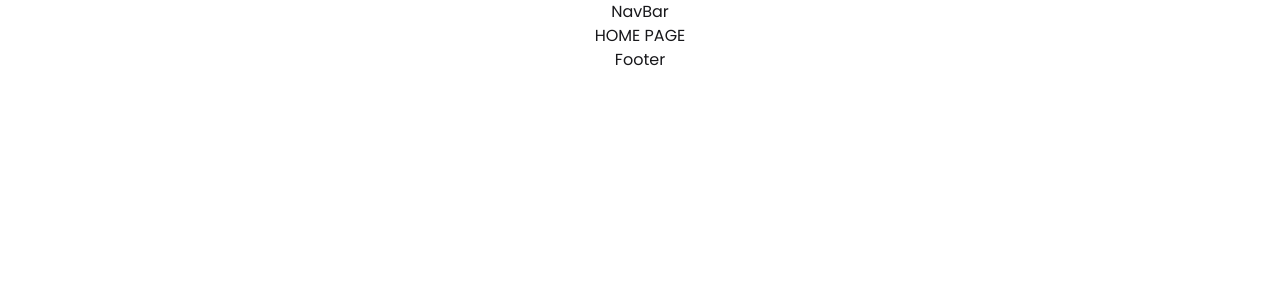
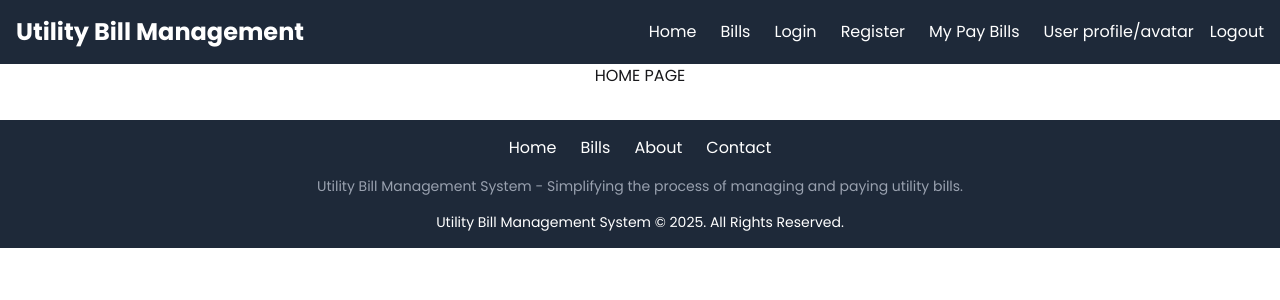
Before and after one commit to rabbi007/B12-A10_Utility-Bill-Management-Client, a React (Vite) app: page / in a window 1280 px wide. Shown: the top 300 px of the page. Built offline with nearby package versions, Linux system fonts and the light colour scheme.

Commit message:
Configured simple NavBar and Footer wothout functionalities

```diff
--- a/package.json
+++ b/package.json
@@ -17,6 +17,7 @@
     "react-dom": "^19.1.1",
     "react-icons": "^5.5.0",
     "react-router": "^7.9.4",
+    "react-router-dom": "^7.9.5",
     "react-toastify": "^11.0.5",
     "tailwindcss": "^4.1.17"
   },
--- a/src/Components/Footer.jsx
+++ b/src/Components/Footer.jsx
@@ -1,8 +1,40 @@
-import React from 'react';
+import React from "react";
 
 const Footer = () => {
   return (
-    <div>Footer</div>
+    <footer className="bg-gray-800 text-white py-4 mt-8">
+      <div className="container mx-auto text-center">
+        <div className="flex justify-center space-x-6">
+          <a href="/" className="hover:text-gray-400">
+            Home
+          </a>
+          <a href="/bills" className="hover:text-gray-400">
+            Bills
+          </a>
+          <a href="/about" className="hover:text-gray-400">
+            About
+          </a>
+          <a href="/contact" className="hover:text-gray-400">
+            Contact
+          </a>
+        </div>
+
+        {/* Short Description */}
+        <div className="mt-4 text-sm text-gray-400">
+          <p>
+            Utility Bill Management System - Simplifying the process of managing
+            and paying utility bills.
+          </p>
+        </div>
+
+        {/* Copyright Text */}
+        <div className="mt-4 text-sm">
+          <p>
+            Utility Bill Management System &copy; 2025. All Rights Reserved.
+          </p>
+        </div>
+      </div>
+    </footer>
   );
 };
 
--- a/src/Components/NavBar.jsx
+++ b/src/Components/NavBar.jsx
@@ -1,8 +1,38 @@
-import React from 'react';
+import React from "react";
+import { Link } from "react-router-dom"; // For routing between pages
 
 const NavBar = () => {
   return (
-    <div>NavBar</div>
+    <nav className="bg-gray-800 text-white p-4">
+      <div className="container mx-auto flex justify-between items-center">
+        {/* Logo */}
+        <div className="text-2xl font-bold">
+          <Link to="/">Utility Bill Management</Link>
+        </div>
+        <div className="flex space-x-6">
+          <Link to="/" className="hover:text-gray-400">
+            Home
+          </Link>
+          <Link to="/bills" className="hover:text-gray-400">
+            Bills
+          </Link>
+          <Link to="/login" className="hover:text-gray-400">
+            Login
+          </Link>
+          <Link to="/register" className="hover:text-gray-400">
+            Register
+          </Link>
+          <Link to="/mybills" className="hover:text-gray-400">
+            My Pay Bills
+          </Link>
+          <div className="flex items-center">
+            {/* User profile or avatar */}
+            <div className="mr-4">User profile/avatar</div>
+            <button className="hover:text-gray-400">Logout</button>
+          </div>
+        </div>
+      </div>
+    </nav>
   );
 };
 
```
Also changed, not shown: 1 other file (tests, documents, lock files or other folders).
